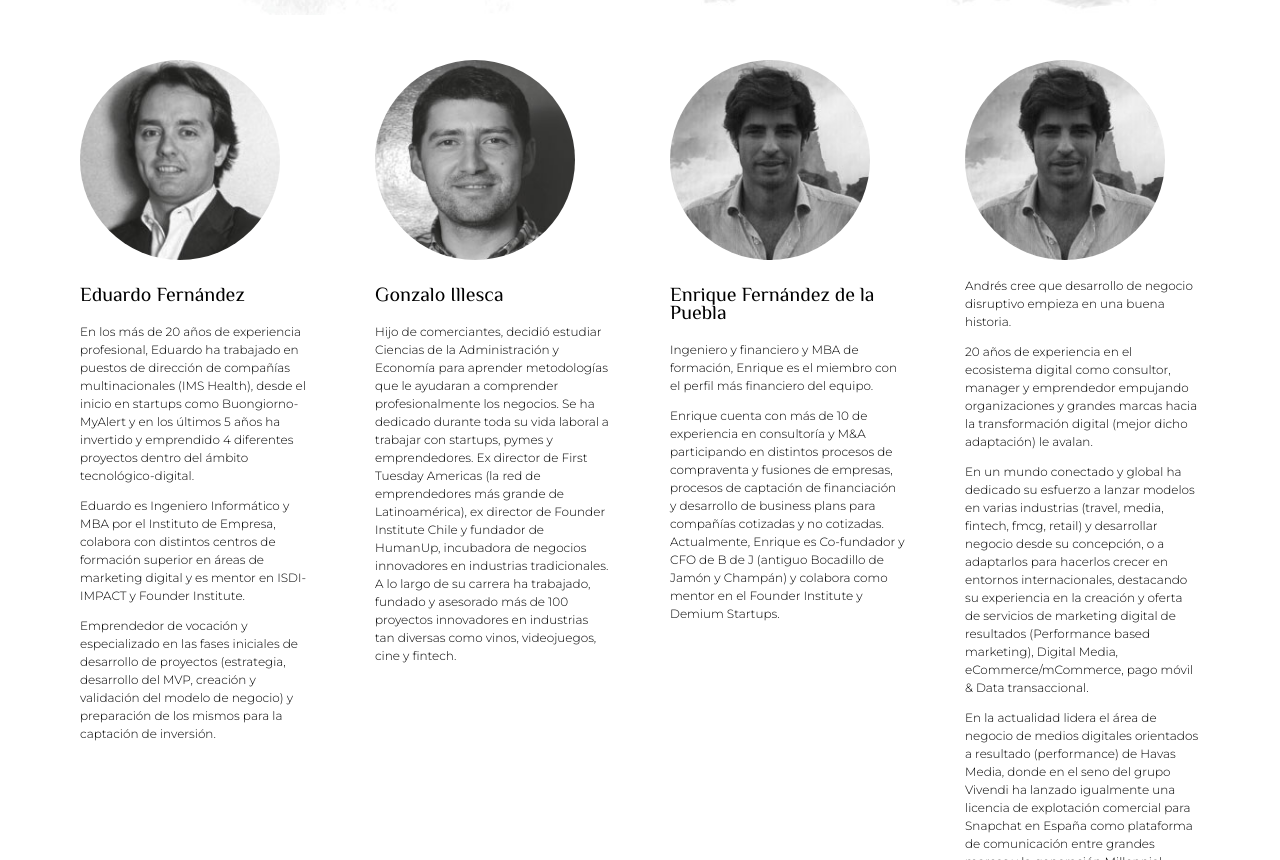
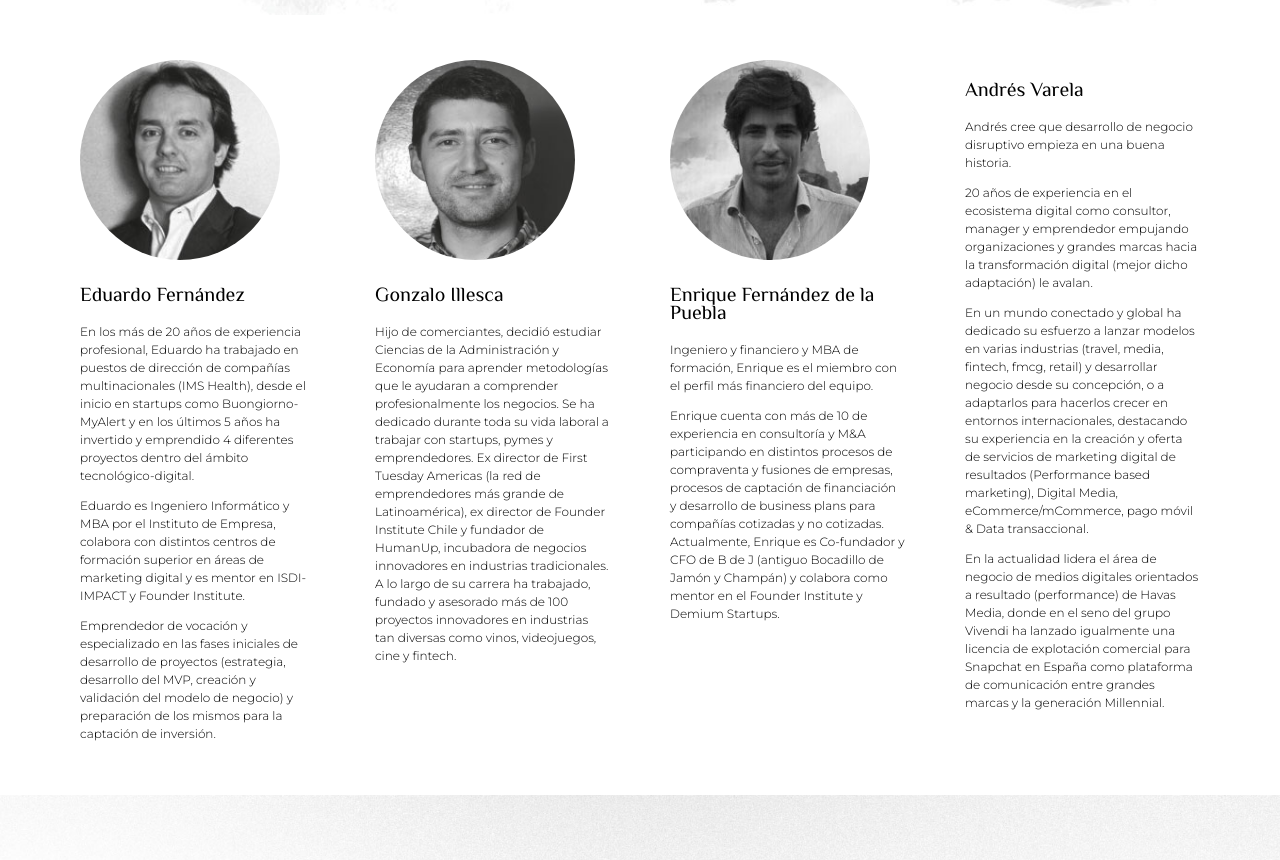
Before and after one commit to gedeondt/growthdojo, a plain HTML site: page index.html in a window 1280 px wide. Shown: the part 3701-4561 px from the top of the page. Drawn offline with Linux system fonts and the light colour scheme.

Commit message:
Update index.html

```diff
--- a/index.html
+++ b/index.html
@@ -171,7 +171,7 @@
         </div>
 
         <div class="bio">
-            <img src="img/bios8.jpg" alt="">
+            <h3>Andrés Varela</h3>
 
             <p>Andrés cree que  desarrollo de negocio disruptivo empieza en una buena historia.</p>
 
```
